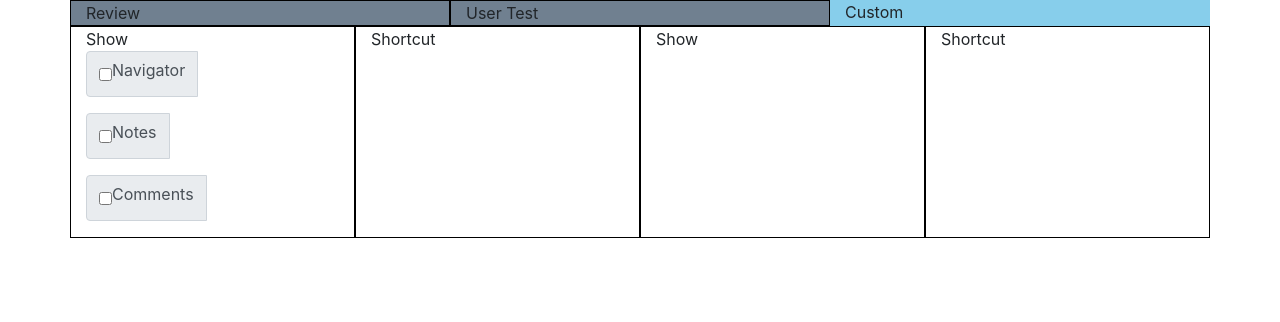
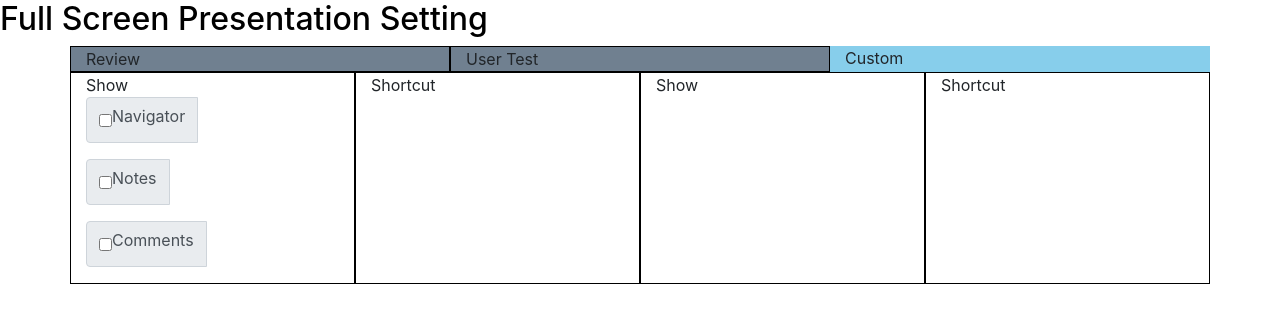
Before and after one commit to DnyaneshwariS/Temp, a plain HTML site: page index.html in a window 1280 px wide. Drawn offline with nearby package versions, Linux system fonts and the light colour scheme.

Commit message:
Modified

```diff
--- a/index.html
+++ b/index.html
@@ -30,6 +30,7 @@
      </style>
 </head>
 <body>
+  <h2 style="color:black; padding: top 2cm;"> Full Screen Presentation Setting</h2>
     <div class="container my-container">
         <div class="row">
         <div class="col-4 my-col">
```
